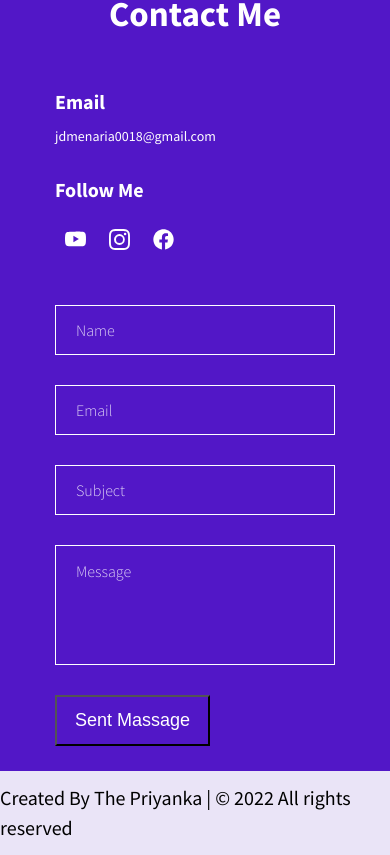
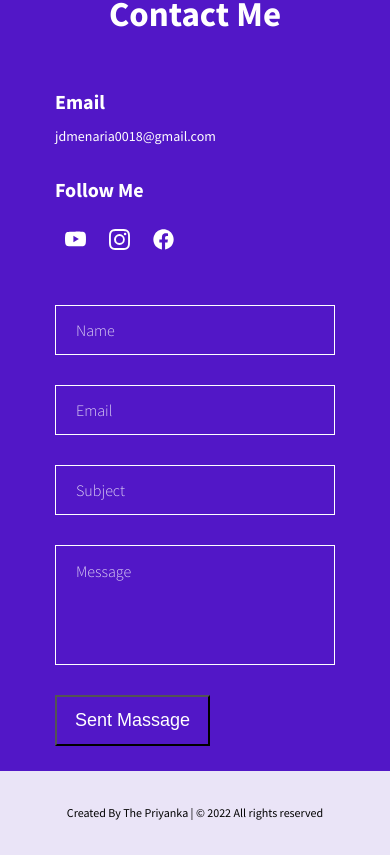
Before and after one commit to the-priyanka/Traval-Vlogs, a React (Create React App) app: page / in a window 390 px wide. Shown: the part 2815-3670 px from the top of the page. Built offline with nearby package versions, Linux system fonts and the light colour scheme; no server answers.

Commit message:
footer responsive

```diff
--- a/src/components/contact/contact.css
+++ b/src/components/contact/contact.css
@@ -134,8 +134,6 @@ main {
 }
 
 /* Responsive */
-@media (max-width: 991px) {
-}
 @media (max-width: 767px) {
   .contact-info {
     order: -1;
--- a/src/components/footer/footer.css
+++ b/src/components/footer/footer.css
@@ -8,3 +8,8 @@ footer {
 footer span {
   font-size: 20px;
 }
+@media (max-width: 575px) {
+  footer span {
+    font-size: 12px;
+  }
+}
```
Also changed, not shown: 1 other file (tests, documents, lock files or other folders).
